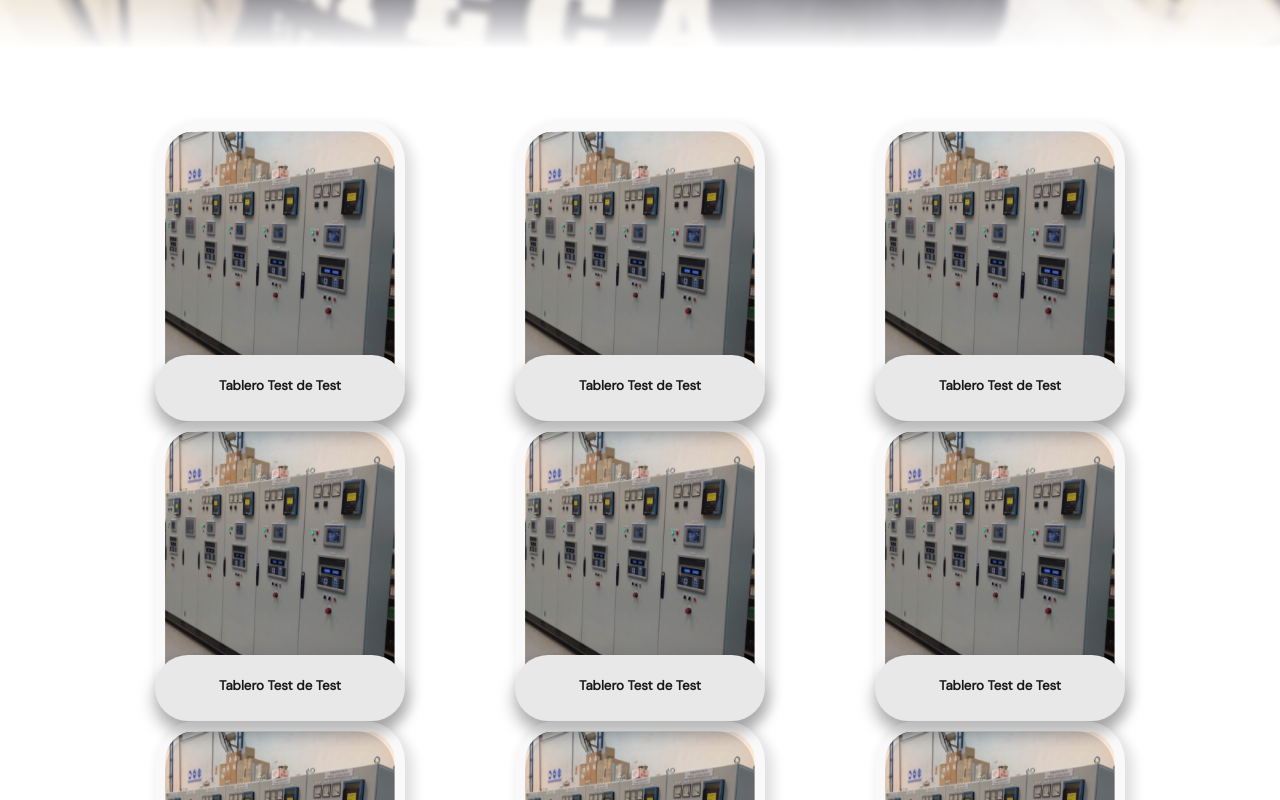
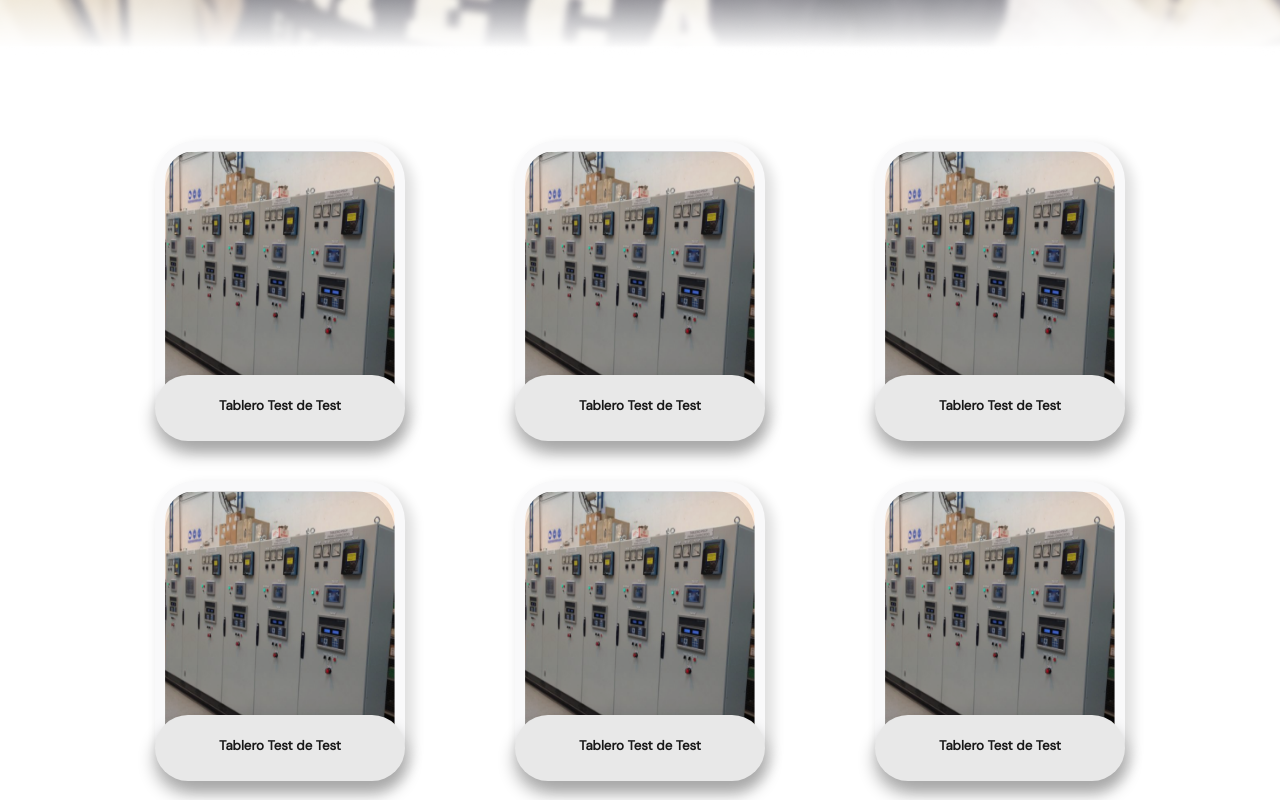
Before and after one commit to franco-buccellato/pagina-meca, a React (Create React App) app in the folder react-proyect/meca-web/: page /productos in a window 1280 px wide. Shown: the part 980-1780 px from the top of the page. Built offline with nearby package versions, Linux system fonts and the light colour scheme.

Commit message:
Acomodo css Producto

```diff
--- a/react-proyect/meca-web/src/components/PageProductos/PageProductoList/PageProductoList.js
+++ b/react-proyect/meca-web/src/components/PageProductos/PageProductoList/PageProductoList.js
@@ -4,7 +4,7 @@ import Producto from '../../Producto/Producto';
 const PageProductoList = ({productos}) => {
     return (
         <div className='page-products-list-container'>
-            {productos.map(producto => <Producto key={producto.productoId} {...producto}/>)}
+            {productos.map(producto => <Producto key={producto.tableroId} {...producto}/>)}
         </div>
     );
 }
--- a/react-proyect/meca-web/src/components/Producto/Producto.css
+++ b/react-proyect/meca-web/src/components/Producto/Producto.css
@@ -1,5 +1,9 @@
-.container-producto {
-    margin: 0 20px;
+.container-productos .container-producto {
+    margin: 0 50px;
+}
+
+.page-products-list-container .container-producto {
+    margin: 20px;
 }
 
 .container-producto-background-1 {
--- a/react-proyect/meca-web/src/components/ProductosList/ProductoList.css
+++ b/react-proyect/meca-web/src/components/ProductosList/ProductoList.css
@@ -15,9 +15,7 @@
     display: flex;
     justify-content: center;
     width: 750px;
-    /* width: 56vw; */
     height: 500px;
-    /* height: 37vw; */
     background: #ffe9259e;
     border-radius: 50px;
 }
@@ -26,11 +24,8 @@
     display: flex;
     justify-content: center;
     width: 720px;
-    /* width: 54vw; */
     height: 470px;
-    /* height: 35vw; */
     margin-top: 15px;
-    /* margin-top: 1vw; */
     background: #FFE925;
     border-radius: 50px;
 }
--- a/react-proyect/meca-web/src/components/ProductosList/ProductoList.js
+++ b/react-proyect/meca-web/src/components/ProductosList/ProductoList.js
@@ -12,7 +12,7 @@ const ProductoList = ({productos}) => {
                             <h3 className='productos-tittle'>Nuestros Productos</h3>
                         </div>
                         <div className="container-productos">
-                            {productos.map(producto => <Producto key={producto.productoId} {...producto}/>)}
+                            {productos.map(producto => <Producto key={producto.tableroId} {...producto}/>)}
                         </div>
                         <Link to ={`/productos`}>
                             <div className='section-productos-ver-mas'>
--- a/react-proyect/meca-web/src/components/repositorioProductos.js
+++ b/react-proyect/meca-web/src/components/repositorioProductos.js
@@ -32,7 +32,7 @@ const listProductos = [
         descripcion : "TEST TEST TEST TEST TEST TEST TEST TEST TEST TEST TEST TEST TEST TEST TEST TEST TEST TEST TEST TEST TEST TEST TEST TEST TEST TEST TEST TEST TEST TEST TEST TEST TEST TEST TEST TEST TEST TEST TEST TEST TEST TEST TEST TEST TEST TEST TEST TEST TEST TEST TEST TEST TEST TEST"
     },
     {
-        tableroId : 'TABLERO_1',
+        tableroId : 'TABLERO_4',
         link_imagenes : [
             fotoPrueba,
             fotoPrueba,
@@ -42,7 +42,7 @@ const listProductos = [
         descripcion : "TEST TEST TEST TEST TEST TEST TEST TEST TEST TEST TEST TEST TEST TEST TEST TEST TEST TEST TEST TEST TEST TEST TEST TEST TEST TEST TEST TEST TEST TEST TEST TEST TEST TEST TEST TEST TEST TEST TEST TEST TEST TEST TEST TEST TEST TEST TEST TEST TEST TEST TEST TEST TEST TEST"
     },
     {
-        tableroId : 'TABLERO_2',
+        tableroId : 'TABLERO_5',
         link_imagenes : [
             fotoPrueba,
             fotoPrueba,
@@ -52,7 +52,7 @@ const listProductos = [
         descripcion : "TEST TEST TEST TEST TEST TEST TEST TEST TEST TEST TEST TEST TEST TEST TEST TEST TEST TEST TEST TEST TEST TEST TEST TEST TEST TEST TEST TEST TEST TEST TEST TEST TEST TEST TEST TEST TEST TEST TEST TEST TEST TEST TEST TEST TEST TEST TEST TEST TEST TEST TEST TEST TEST TEST"
     },
     {
-        tableroId : 'TABLERO_3',
+        tableroId : 'TABLERO_6',
         link_imagenes : [
             fotoPrueba,
             fotoPrueba,
@@ -62,7 +62,7 @@ const listProductos = [
         descripcion : "TEST TEST TEST TEST TEST TEST TEST TEST TEST TEST TEST TEST TEST TEST TEST TEST TEST TEST TEST TEST TEST TEST TEST TEST TEST TEST TEST TEST TEST TEST TEST TEST TEST TEST TEST TEST TEST TEST TEST TEST TEST TEST TEST TEST TEST TEST TEST TEST TEST TEST TEST TEST TEST TEST"
     },
     {
-        tableroId : 'TABLERO_1',
+        tableroId : 'TABLERO_7',
         link_imagenes : [
             fotoPrueba,
             fotoPrueba,
@@ -72,7 +72,7 @@ const listProductos = [
         descripcion : "TEST TEST TEST TEST TEST TEST TEST TEST TEST TEST TEST TEST TEST TEST TEST TEST TEST TEST TEST TEST TEST TEST TEST TEST TEST TEST TEST TEST TEST TEST TEST TEST TEST TEST TEST TEST TEST TEST TEST TEST TEST TEST TEST TEST TEST TEST TEST TEST TEST TEST TEST TEST TEST TEST"
     },
     {
-        tableroId : 'TABLERO_2',
+        tableroId : 'TABLERO_8',
         link_imagenes : [
             fotoPrueba,
             fotoPrueba,
@@ -82,7 +82,7 @@ const listProductos = [
         descripcion : "TEST TEST TEST TEST TEST TEST TEST TEST TEST TEST TEST TEST TEST TEST TEST TEST TEST TEST TEST TEST TEST TEST TEST TEST TEST TEST TEST TEST TEST TEST TEST TEST TEST TEST TEST TEST TEST TEST TEST TEST TEST TEST TEST TEST TEST TEST TEST TEST TEST TEST TEST TEST TEST TEST"
     },
     {
-        tableroId : 'TABLERO_3',
+        tableroId : 'TABLERO_9',
         link_imagenes : [
             fotoPrueba,
             fotoPrueba,
```
